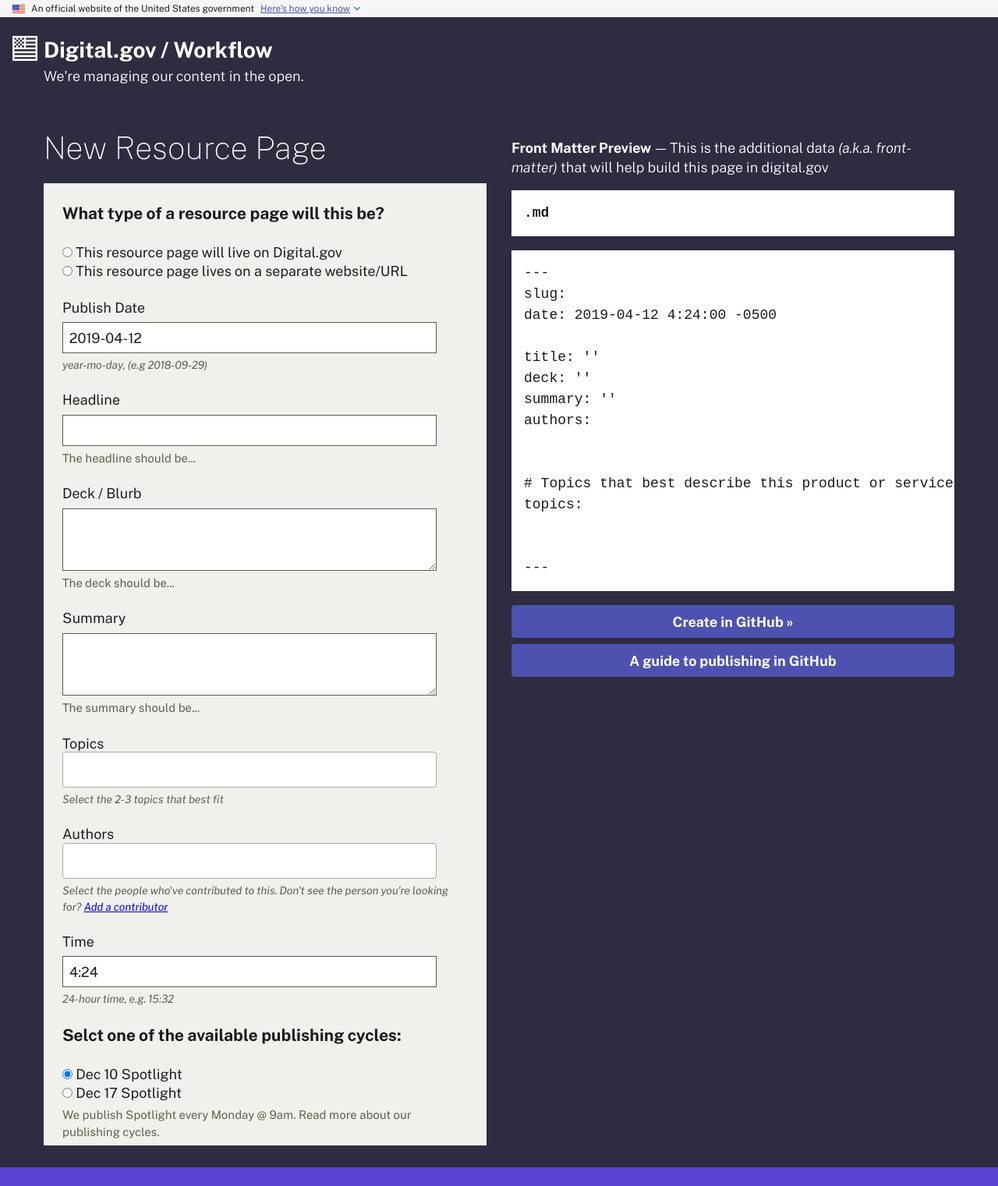
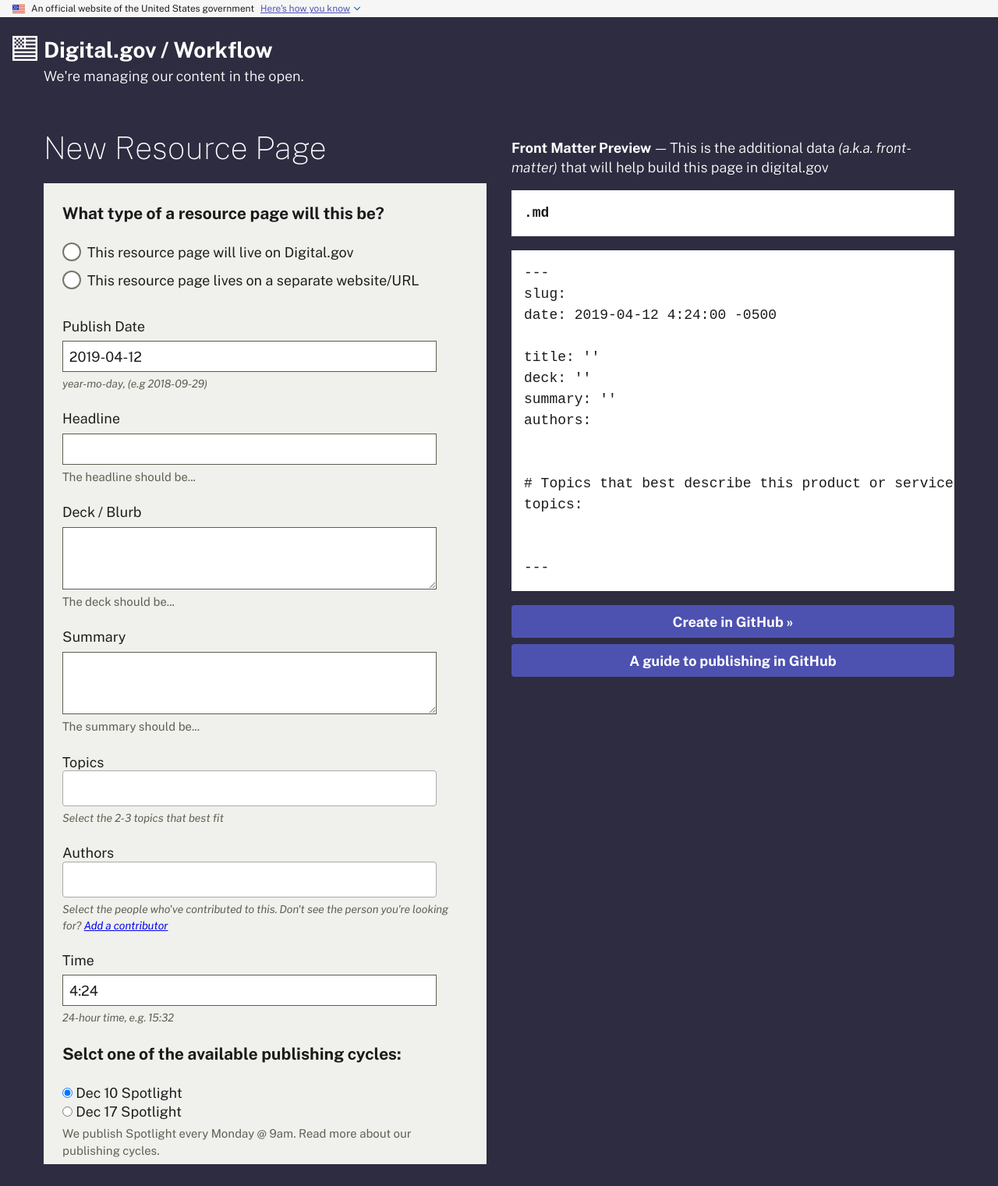
Before and after one commit to GSA/digitalgov-workflow, a Jekyll site: the page built from _pages/new/resources.md, in a window 1280 px wide. Shown: the whole page at 78% size. Built offline with Jekyll 4.4.1, drawn with Linux system fonts in a browser that asks for light colours; nearby versions of some CDN libraries; comment, search, counter and statistics services are not loaded; before the commit the page ends 1497 px from its top, so only the background shows below that.

Commit message:
fixing radio buttons

```diff
--- a/_includes/new-resources.html
+++ b/_includes/new-resources.html
@@ -5,17 +5,31 @@
   <div id="card_display">
     <fieldset class="usa-fieldset">
       <legend class="usa-sr-only">Resource page types</legend>
-      <ul class="usa-input-list">
-        <li>
-          <input class="usa-radio-input" id="card_display_dg" type="radio" name="card_display" value="card_display_dg">
-          <label class="usa-radio-label" for="card_display_dg">This resource page will live on Digital.gov</label>
-        </li>
-        <li>
-          <input class="usa-radio-input" id="card_display_elsewhere" type="radio" name="card_display" value="card_display_elsewhere">
-          <label class="usa-radio-label" for="card_display_elsewhere">This resource page lives on a separate website/URL</label>
-        </li>
-      </ul>
+      <div class="usa-radio">
+        <input class="usa-radio__input" id="card_display_dg" type="radio" name="card_display" value="card_display_dg">
+        <label class="usa-radio__label" for="card_display_dg">This resource page will live on Digital.gov</label>
+      </div>
+      <div class="usa-radio">
+        <input class="usa-radio__input" id="card_display_elsewhere" name="card_display" type="radio" value="card_display_elsewhere">
+        <label class="usa-radio__label" for="card_display_elsewhere">This resource page lives on a separate website/URL</label>
+      </div>
     </fieldset>
+  </div>
+
+  <div id="sources_select" class="display-none">
+    <label class="usa-label" for="source-input">
+      Source
+    </label>
+    <select class="usa-select margin-top-1 width-mobile"></select>
+    <p class="margin-y-05 font-sans-xs text-base-dark">Who published this?</p>
+  </div>
+
+  <div id="sourceoftruth" class="display-none">
+    <label class="usa-label" for="sourceoftruth-input">
+      Source URL
+    </label>
+    <input class="usa-input" name="sourceoftruth-input">
+    <p class="margin-y-05 font-sans-xs text-base-dark">The URL where this was published? (e.g. https://18f.gsa.gov/content-guide)</p>
   </div>
 
   <div id="date-input">
@@ -48,22 +62,6 @@
     </label>
     <textarea class="usa-textarea height-10" name="summary-input"></textarea>
     <p class="margin-y-05 font-sans-xs text-base-dark">The summary should be...</p>
-  </div>
-
-  <div id="sources_select" class="display-none">
-    <label class="usa-label" for="source-input">
-      Source
-    </label>
-    <select class="usa-select margin-top-1 width-mobile"></select>
-    <p class="margin-y-05 font-sans-xs text-base-dark">Who published this?</p>
-  </div>
-
-  <div id="sourceoftruth" class="display-none">
-    <label class="usa-label" for="sourceoftruth-input">
-      Source URL
-    </label>
-    <input class="usa-input" name="sourceoftruth-input">
-    <p class="margin-y-05 font-sans-xs text-base-dark">The URL where this was published? (e.g. https://18f.gsa.gov/content-guide)</p>
   </div>
 
   <div id="topic_select">
```
